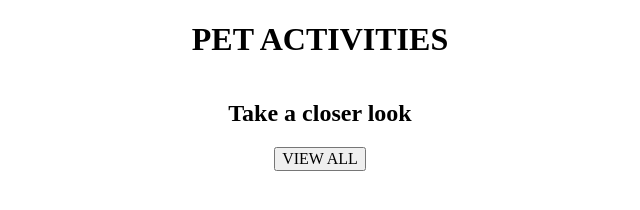
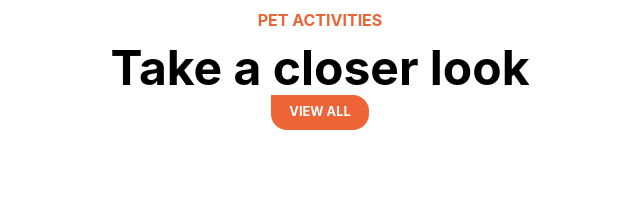
Before and after one commit to ArnauOriol/202209-w1ch4-arnau-oriol, a plain HTML site: page index.html in a window 1280 px wide. Shown: the whole page, without its empty margins (320-960 px from the left). Drawn offline with Linux system fonts and the light colour scheme.

Commit message:
Add titles section style

```diff
--- a/style.css
+++ b/style.css
@@ -1,17 +1,30 @@
-:root {
-  margin: 0;
-  --font-style: -apple-system, "Nunito", BlinkMacSystemFont, avenir next, avenir,
-    segoe ui, helvetica neue, helvetica, Cantarell, Ubuntu, roboto, noto, arial,
-    sans-serif;
-}
 * {
   box-sizing: border-box;
+  margin: 0;
 }
-html {
-  font-style: var(--font-style);
+body {
+  font-family: -apple-system, Nunito, BlinkMacSystemFont, "Segoe UI", Roboto,
+    Helvetica, Arial, sans-serif, "Apple Color Emoji", "Segoe UI Emoji",
+    "Segoe UI Symbol";
 }
 .titles {
   display: flex;
   flex-direction: column;
   align-items: center;
 }
+.titles__main-title {
+  font-size: 1rem;
+  color: #ed6436;
+}
+.titles__secondary-title {
+  font-size: 3rem;
+}
+.button {
+  padding: 10px 18px;
+  border: 0;
+  border-radius: 0 16px 16px 16px;
+  color: #fff;
+  font-size: 0.8rem;
+  font-weight: bold;
+  background-color: #ed6436;
+}
```
Also changed, not shown: resources/images/01.jpg (added), resources/images/02.jpg (added), resources/images/03.jpg (added), resources/images/logo2.png (added).
